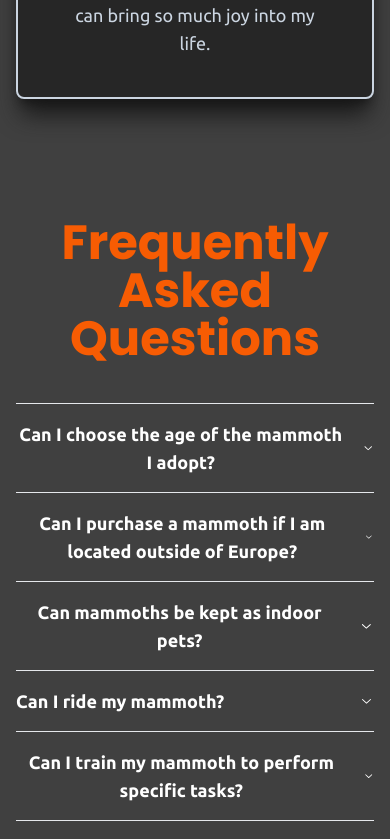
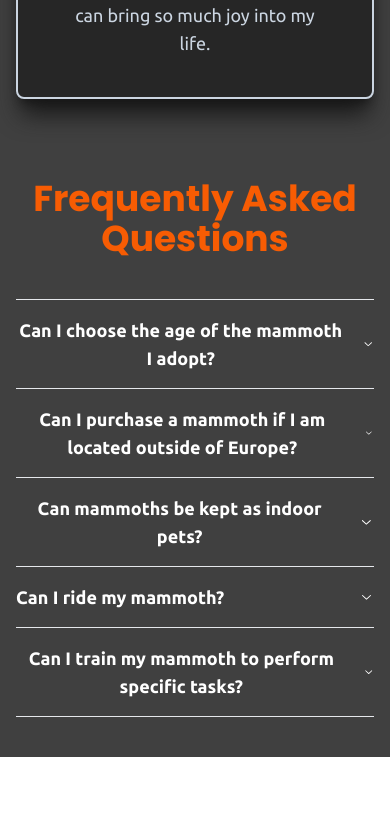
Before and after one commit to Jankela04/tuskware, a Next.js app: page / in a window 390 px wide. Shown: the part 3539-4378 px from the top of the page. After the commit the page ends 4296 px from the top, so only its background shows below. Built offline with nearby package versions, Linux system fonts and the light colour scheme.

Commit message:
fix: minor ui and lint fixes

```diff
--- a/src/app/(home)/page.tsx
+++ b/src/app/(home)/page.tsx
@@ -199,12 +199,11 @@ function FAQSection() {
   ];
 
   return (
-    <section className="pt-10">
-      <div className="content-container pb-20">
+    <section className="content-container">
       <h2
         className={cn(
           poppins.className,
-            "mb-10 text-center text-5xl font-bold text-primary-500"
+          "mb-10 text-center text-4xl font-bold text-primary-500 md:text-5xl"
         )}
       >
         Frequently Asked Questions
@@ -215,7 +214,7 @@ function FAQSection() {
       >
         {faqs.map((faq, idx) => {
           return (
-              <Accordion.Item value={`faq-${idx + 1}`}>
+            <Accordion.Item value={`faq-${idx + 1}`} key={idx}>
               <Accordion.Trigger>{faq.question}</Accordion.Trigger>
               <Accordion.Content className="text-slate-300">
                 <p className="whitespace-pre-line">{faq.answer}</p>
@@ -224,7 +223,6 @@ function FAQSection() {
           );
         })}
       </Accordion.Root>
-      </div>
     </section>
   );
 }
```
Lines whose indentation alone changed are shown as unchanged.
